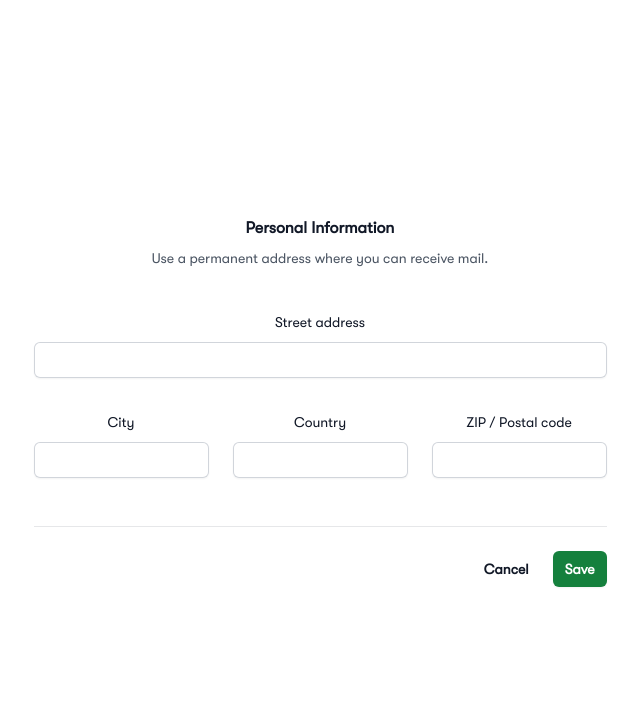
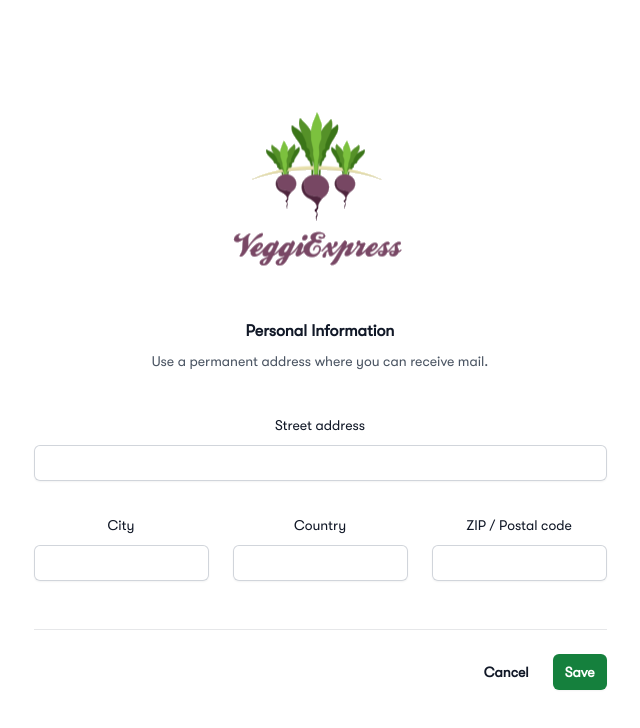
Before and after one commit to peedrou/VeggiExpress, a React (Create React App) app: page /address in a window 1280 px wide. Shown: the top 728 px of the page, without its empty margins (320-960 px from the left). Built offline with nearby package versions, Linux system fonts and the light colour scheme; no server answers.

Commit message:
fixed order submission error

```diff
--- a/src/components/Address/address.jsx
+++ b/src/components/Address/address.jsx
@@ -2,6 +2,7 @@ import React, { useEffect, useRef } from "react";
 import { useAuth } from "../../contexts/AuthContext.js";
 import { firestore } from "../../firebase.js";
 import { useState } from "react";
+import veggiexpress from "../../images/veggiexpresss.png";
 
 function Address() {
   const { currentUser } = useAuth();
@@ -68,7 +69,14 @@ function Address() {
   }
 
   return (
-    <div className="flex items-center justify-center w-screen h-screen">
+    <div className="flex flex-col gap-8 items-center justify-center w-screen h-screen">
+      <a href="/">
+        <img
+          src={veggiexpress}
+          alt="image not found"
+          className="veggiexpress-login-image"
+        />
+      </a>
       <form onSubmit={(e) => handleSubmit(e)}>
         <div className="space-y-12">
           <div className="border-b border-gray-900/10 pb-12">
--- a/src/components/Order/order.jsx
+++ b/src/components/Order/order.jsx
@@ -186,7 +186,8 @@ function Order() {
     setProduct(finalProduct);
   }, []);
 
-  async function completeOrder() {
+  async function completeOrder(e) {
+    e.preventDefault();
     try {
       const docRef = db.collection("users").doc(currentUser.uid);
       const updatedData = { Order: product };
@@ -207,7 +208,7 @@ function Order() {
           Shopping Cart
         </h1>
 
-        <form className="mt-12" onSubmit={() => completeOrder()}>
+        <form className="mt-12" onSubmit={(e) => completeOrder(e)}>
           <section aria-labelledby="summary-heading" className="mt-10">
             <div className="mb-4">
               <dl className="space-y-4">
```
